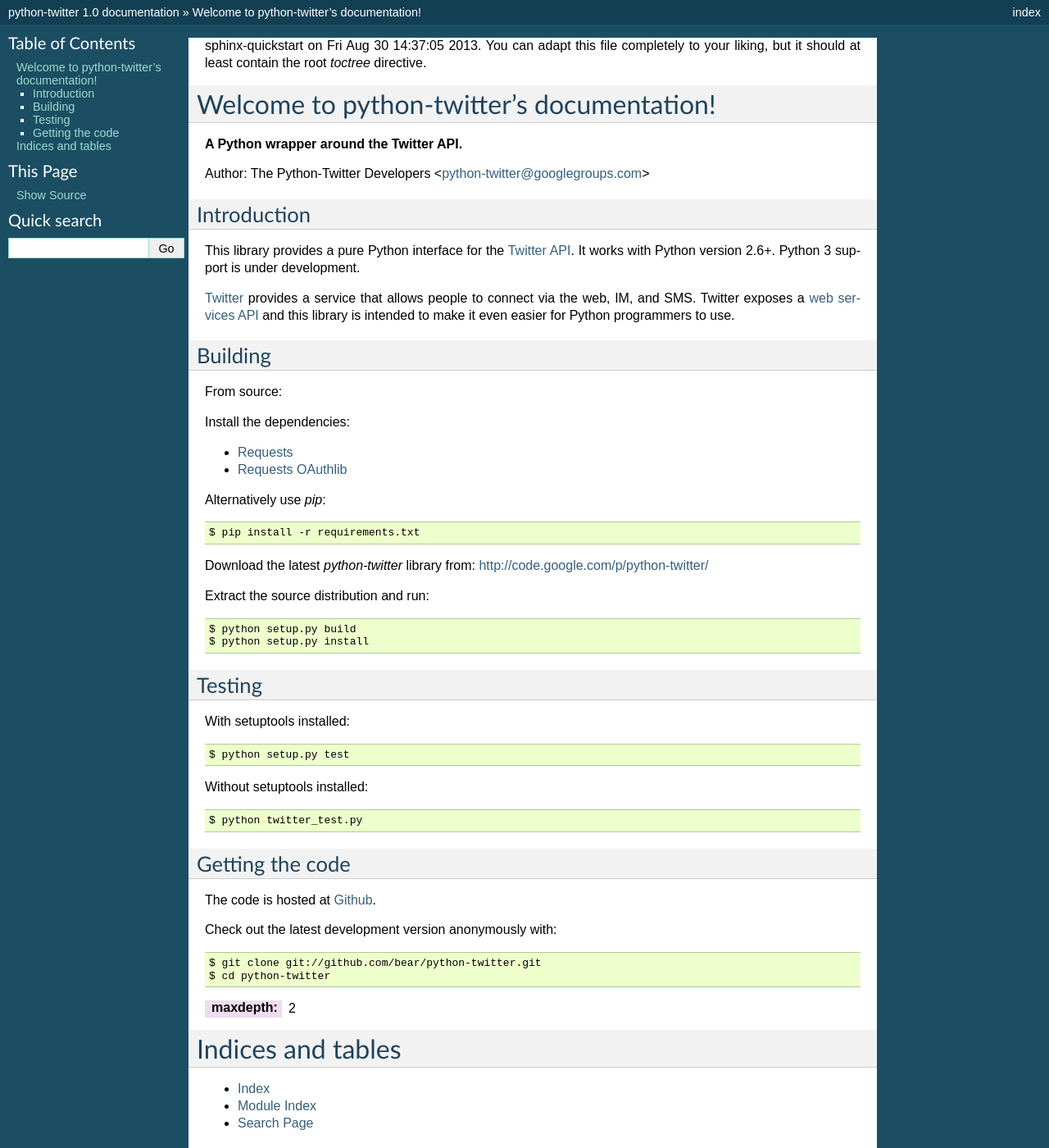
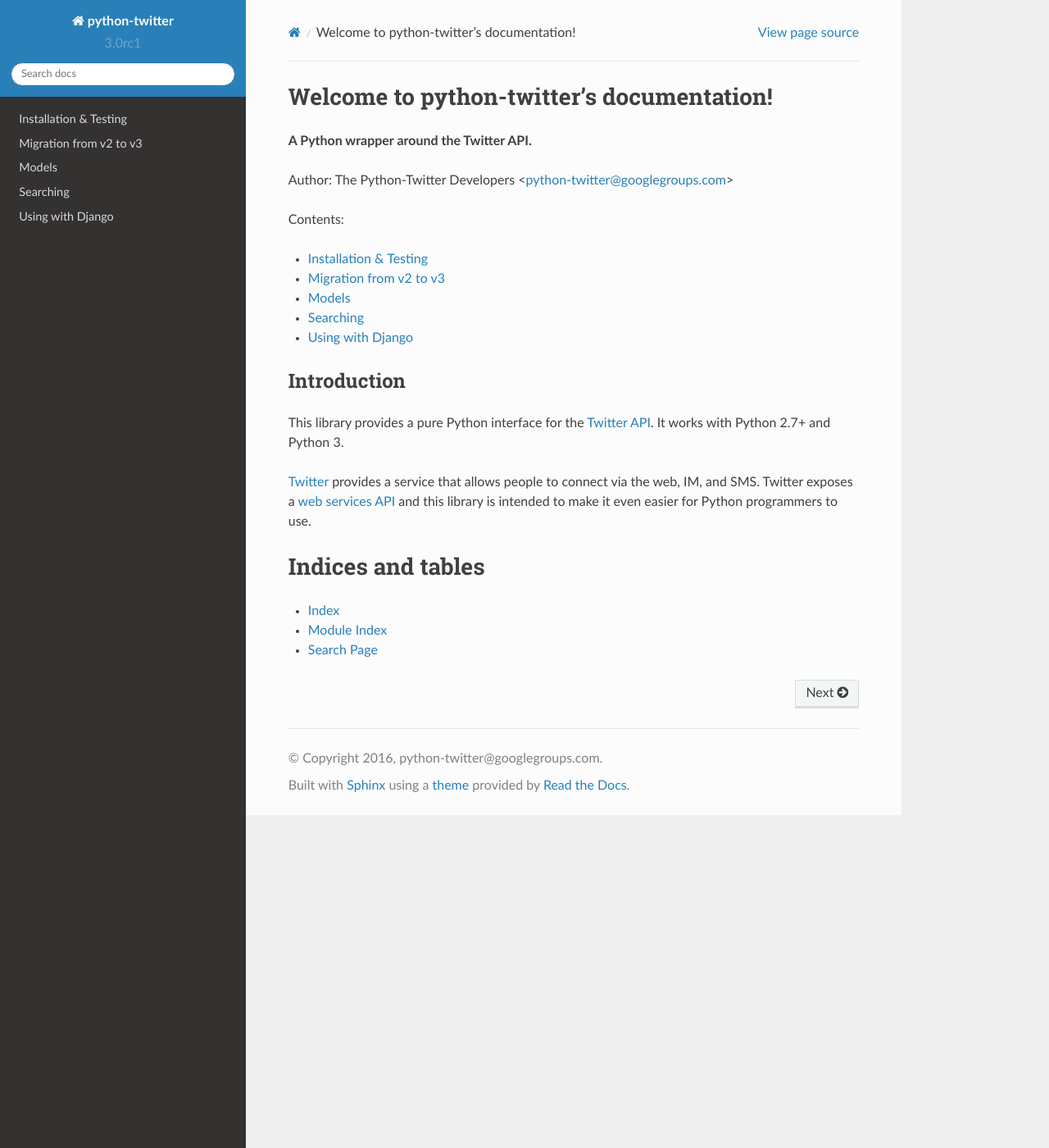
Before and after one commit to bear/python-twitter, a Sphinx documentation site: the page built from doc/index.rst, in a window 1280 px wide and 1400 px high. Shown: the whole window at 82% size. Built offline with Sphinx 7.4.7 and the Read the Docs theme 2.0.0, drawn with Linux system fonts in a browser that asks for light colours; some of the changed text lies outside the part shown.

Commit message:
adds more documentation and cleans up some of the inline-documentation

```diff
--- a/doc/conf.py
+++ b/doc/conf.py
@@ -11,7 +11,11 @@
 # All configuration values have a default; values that are commented out
 # serve to show the default.
 
-import sys, os
+import sys
+import os
+import shlex
+
+sys.path.append(os.path.abspath('../'))
 
 # If extensions (or modules to document with autodoc) are in another directory,
 # add these directories to sys.path here. If the directory is relative to the
@@ -25,7 +29,12 @@
 
 # Add any Sphinx extension module names here, as strings. They can be extensions
 # coming with Sphinx (named 'sphinx.ext.*') or your custom ones.
-extensions = []
+extensions = [
+    'sphinx.ext.autodoc',
+    'sphinx.ext.coverage',
+    'sphinx.ext.viewcode',
+    'sphinx.ext.napoleon'
+]
 
 # Add any paths that contain templates here, relative to this directory.
 templates_path = ['_templates']
@@ -41,16 +50,16 @@
 
 # General information about the project.
 project = u'python-twitter'
-copyright = u'2013, python-twitter@googlegroups.com'
+copyright = u'2016, python-twitter@googlegroups.com'
 
 # The version info for the project you're documenting, acts as replacement for
 # |version| and |release|, also used in various other places throughout the
 # built documents.
 #
 # The short X.Y version.
-version = '1.0'
+version = '3.0rc1'
 # The full version, including alpha/beta/rc tags.
-release = '1.0'
+release = '3.0rc1'
 
 # The language for content autogenerated by Sphinx. Refer to documentation
 # for a list of supported languages.
@@ -94,7 +103,7 @@
 
 # The theme to use for HTML and HTML Help pages.  See the documentation for
 # a list of builtin themes.
-html_theme = 'default'
+html_theme = 'sphinx_rtd_theme'
 
 # Theme options are theme-specific and customize the look and feel of a theme
 # further.  For a list of options available for each theme, see the
--- a/doc/index.rst
+++ b/doc/index.rst
@@ -1,7 +1,4 @@
 .. python-twitter documentation master file, created by
-sphinx-quickstart on Fri Aug 30 14:37:05 2013.
-You can adapt this file completely to your liking, but it should at least
-contain the root `toctree` directive.
 
 Welcome to python-twitter's documentation!
 ==========================================
@@ -9,59 +6,24 @@
 
 Author: The Python-Twitter Developers <python-twitter@googlegroups.com>
 
+
+Contents:
+
+.. toctree::
+   :maxdepth: 1
+
+   installation.rst
+   migration_v30.rst
+   models.rst
+   searching.rst
+   with_django.rst
+
+
 Introduction
 ------------
-This library provides a pure Python interface for the `Twitter API <https://dev.twitter.com/>`_. It works with Python version 2.6+. Python 3 support is under development.
+This library provides a pure Python interface for the `Twitter API <https://dev.twitter.com/>`_. It works with Python 2.7+ and Python 3.
 
 `Twitter <http://twitter.com>`_ provides a service that allows people to connect via the web, IM, and SMS. Twitter exposes a `web services API <http://dev.twitter.com/doc>`_ and this library is intended to make it even easier for Python programmers to use.
-
-
-Building
---------
-From source:
-
-Install the dependencies:
-
-- `Requests <http://docs.python-requests.org/en/latest/>`_
-- `Requests OAuthlib <https://requests-oauthlib.readthedocs.org/en/latest/>`_
-
-Alternatively use `pip`::
-
-    $ pip install -r requirements.txt
-
-Download the latest `python-twitter` library from: http://code.google.com/p/python-twitter/
-
-Extract the source distribution and run::
-
-    $ python setup.py build
-    $ python setup.py install
-
-
-Testing
--------
-With setuptools installed::
-
-    $ python setup.py test
-
-
-Without setuptools installed::
-
-    $ python twitter_test.py
-
-
-Getting the code
-----------------
-The code is hosted at `Github <https://github.com/bear/python-twitter>`_.
-
-Check out the latest development version anonymously with::
-
-$ git clone git://github.com/bear/python-twitter.git
-$ cd python-twitter
-
-
-.. toctree::
-:maxdepth: 2
-
 
 
 Indices and tables
--- a/doc/searching.rst
+++ b/doc/searching.rst
@@ -1,3 +1,11 @@
+.. _searching:
+
+Searching
++++++++++
+
+
+.. _raw_queries:
+
 Raw Queries
 ===========
 
@@ -7,4 +15,4 @@
 
     results = api.GetSearch(raw_query="q=twitter%20&result_type=recent&since=2014-07-19&count=100")
 
-If you want to build a search query and you're not quite sure how it should look all put together, you can use Twitter's Advanced Search tool: https://twitter.com/search-advanced, and then use the part of search URL after the "?" to use for the Api, removing the "&src=typd" portion.
+If you want to build a search query and you're not quite sure how it should look all put together, you can use Twitter's Advanced Search tool: https://twitter.com/search-advanced, and then use the part of search URL after the "?" to use for the Api, removing the ``&src=typd`` portion.
--- /dev/null
+++ b/doc/with_django.rst
@@ -0,0 +1,4 @@
+Using with Django
+=================
+
+Additional template tags that expand tweet urls and urlize tweet text. See the django template tags available for use with python-twitter: https://github.com/radzhome/python-twitter-django-tags
```
Also changed, not shown: doc/installation.rst (added, +51 -0 lines), doc/migration_v30.rst (+46 -23 lines), doc/models.rst (added, +15 -0 lines), doc/modules.rst (added, +9 -0 lines), doc/twitter.rst (added, +61 -0 lines), 2 other files.
